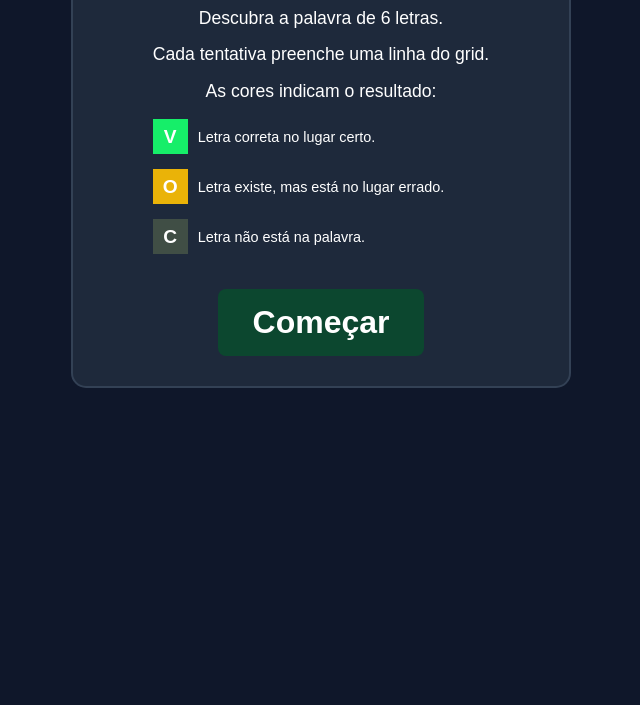
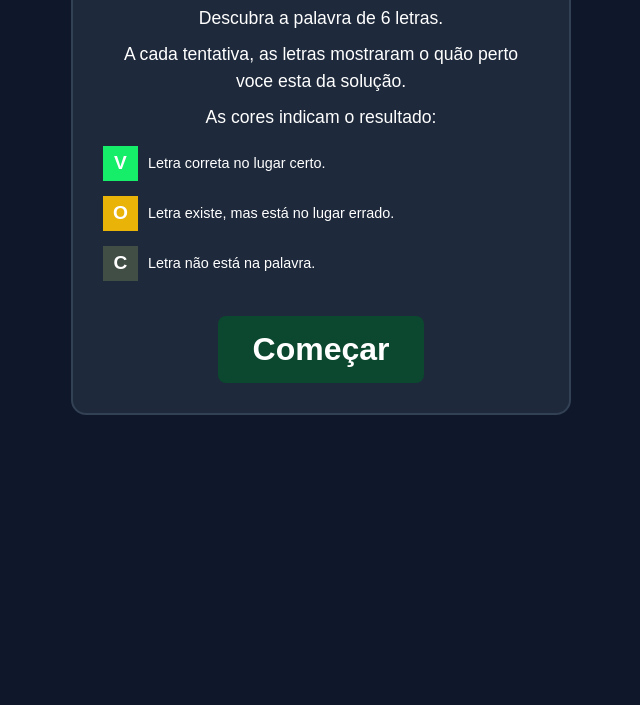
Before and after one commit to Sidrata/Vocabo, a plain HTML site: page index.html in a window 1280 px wide. Shown: the part 95-800 px from the top of the page, without its empty margins (319-959 px from the left). Drawn offline with Linux system fonts and the light colour scheme.

Commit message:
Update index.html

```diff
--- a/index.html
+++ b/index.html
@@ -14,7 +14,7 @@
 
         <div class="instrucoes">
             <p>Descubra a palavra de 6 letras.</p>
-            <p>Cada tentativa preenche uma linha do grid.</p>
+            <p>A cada tentativa, as letras mostraram o quão perto voce esta da solução.</p>
             <p>As cores indicam o resultado:</p>
 
             <div class="exemplo-instrucao">
```
